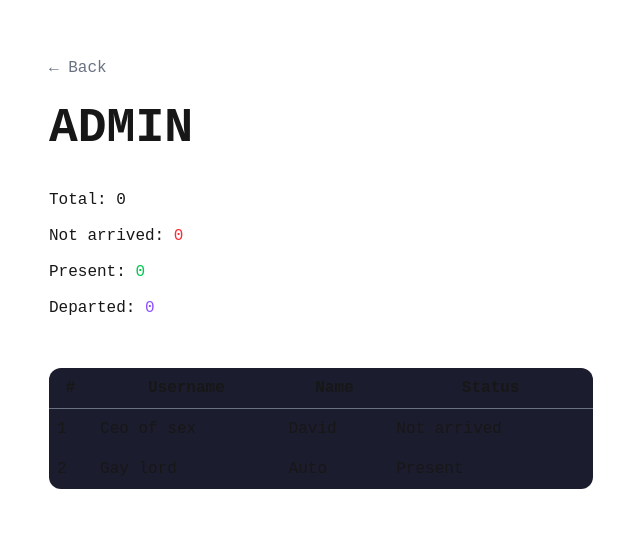
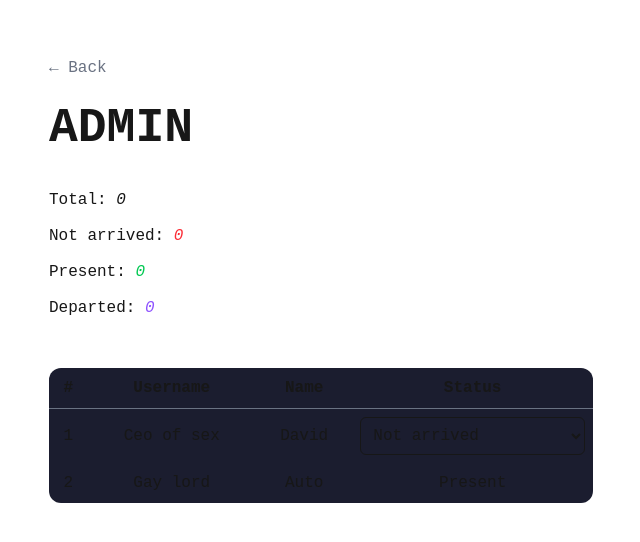
Before and after one commit to Davidsenec/first-drink-se18-frontend, a Next.js app: page /admin in a window 1280 px wide. Shown: the top 542 px of the page, without its empty margins (319-959 px from the left). Built offline with nearby package versions, Linux system fonts and the light colour scheme.

Commit message:
added dropdown component and modified display of the tables

```diff
--- a/src/app/admin/page.tsx
+++ b/src/app/admin/page.tsx
@@ -1,20 +1,28 @@
 import Link from "next/link";
+import Dropdown from "@/components/ui/Dropdown";
 
 export default function AdminPage() {
+    const attendees = [];
+    const status = ["Not arrived", "Present", "Departed"];
+    var total = 0;
+    var notar = 0;
+    var present = 0;
+    var departed = 0;
+
     return (
         <div>
             <main className="flex justify-center px-3 py-6">
                 <div className="flex flex-col w-full max-w-xl px-4 py-8 gap-3">
                     <Link href="../"><button className="mb-3 text-gray-500 hover:text-white ">&#8592; Back</button></Link>
                     <h1 className="mb-6 text-5xl font-bold">ADMIN</h1>
-                    <p>Total: <label className="text">0</label></p>
-                    <p>Not arrived: <label className="text-red-500">0</label></p>
-                    <p>Present: <label className="text-green-500">0</label></p>
-                    <p>Departed: <label className="text-violet-500">0</label></p>
+                    <p>Total: <label className="italic">{total}</label></p>
+                    <p>Not arrived: <label className="italic text-red-500">{notar}</label></p>
+                    <p>Present: <label className="italic text-green-500">{present}</label></p>
+                    <p>Departed: <label className="italic text-violet-500">{departed}</label></p>
 
 
                     <br></br> {/*temporary solution*/}
-                    <table className="w-full rounded-xl bg-[#1B1D2F]">
+                    <table className="w-full rounded-xl  bg-[#1B1D2F]">
                             <thead className="border-b border-gray-500">
                             <tr className="">
                                 <th className="p-2">#</th>
@@ -24,12 +32,12 @@ export default function AdminPage() {
                             </tr>
                             </thead>
 
-                            <tbody className="">
+                            <tbody className="text-center">
                             <tr>
                                 <td className="p-2">1</td>
                                 <td className="p-2">Ceo of sex</td>
                                 <td className="p-2">David</td>
-                                <td className="p-2">Not arrived</td>
+                                <td className="p-2"><Dropdown options={status}></Dropdown></td>
                             </tr>
 
                             <tr>
--- /dev/null
+++ b/src/components/ui/Dropdown.tsx
@@ -0,0 +1,19 @@
+type DropdownProps = {
+  options: string[];
+};
+
+export default function Dropdown({options,}: DropdownProps) {
+    return (
+    <div>
+      <select className="border rounded-md p-2 w-full">
+        {/* <option value="">Select an option</option> */}
+
+        {options.map((option) => (
+          <option key={option} value={option}>
+            {option}
+          </option>
+        ))}
+      </select>
+    </div>
+    );
+}
```
